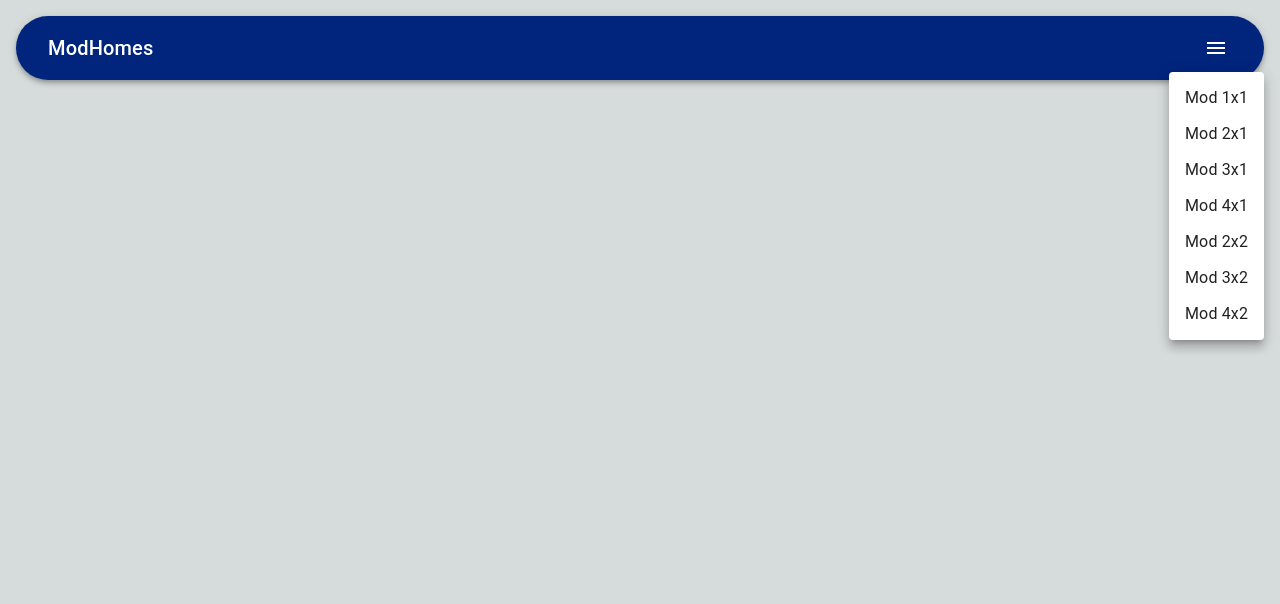
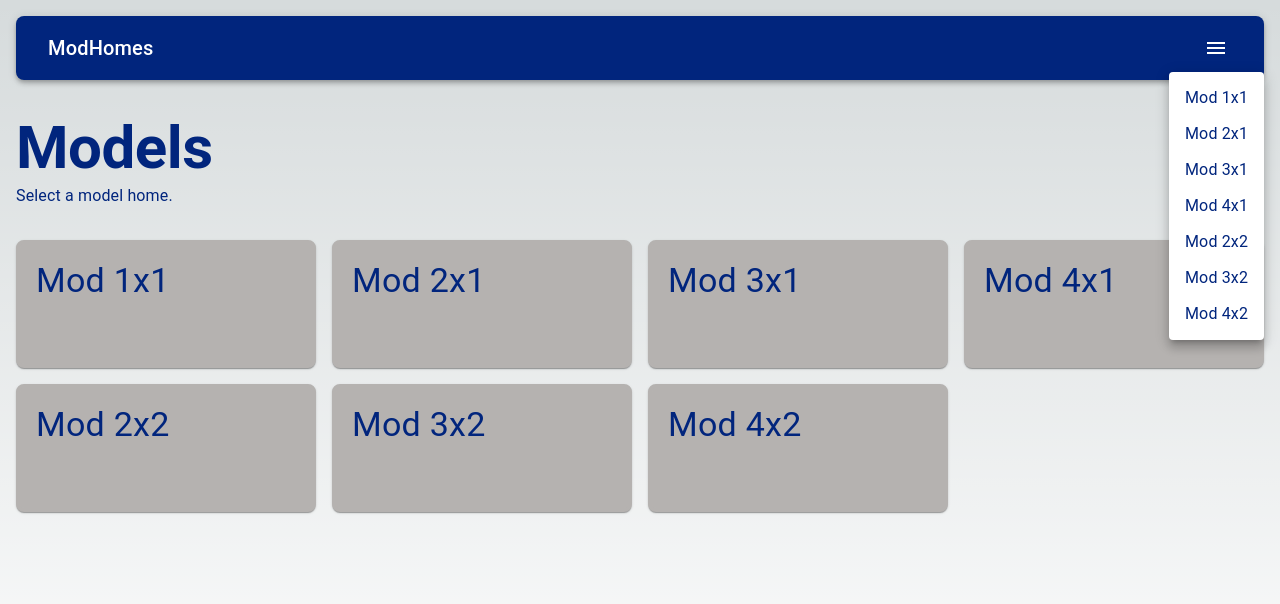
Before and after one commit to gavinmgrant/modhomes, a Next.js app: page / in a window 1280 px wide. Both pictures are taken after a click on the button "menu". Shown: the top 604 px of the page. Built offline with nearby package versions, Linux system fonts and the light colour scheme.

Commit message:
feat: add model cards to homepage

```diff
--- a/components/navbar.tsx
+++ b/components/navbar.tsx
@@ -8,6 +8,7 @@ import IconButton from "@mui/material/IconButton";
 import Menu from "@mui/material/Menu";
 import MenuItem from "@mui/material/MenuItem";
 import MenuIcon from "@mui/icons-material/Menu";
+import MODELS from "../lib/models";
 
 const NavBar = () => {
   const router = useRouter();
@@ -26,7 +27,6 @@ const NavBar = () => {
 
   return (
     <AppBar
-      position="absolute"
       sx={{
         width: "calc(100% - 2rem)",
         top: "1rem",
@@ -35,7 +35,7 @@ const NavBar = () => {
         flexDirection: "row",
         justifyContent: "space-between",
         alignItems: "center",
-        borderRadius: "10rem",
+        borderRadius: "0.5rem",
         backgroundColor: "#01257D",
         color: "#ffffff",
       }}
@@ -54,13 +54,15 @@ const NavBar = () => {
           <MenuIcon />
         </IconButton>
         <Menu anchorEl={anchorEl} open={open} onClose={handleMenuClose}>
-          <MenuItem onClick={() => handleItemClick("mod1x1")}>Mod 1x1</MenuItem>
-          <MenuItem onClick={() => handleItemClick("mod2x1")}>Mod 2x1</MenuItem>
-          <MenuItem onClick={() => handleItemClick("mod3x1")}>Mod 3x1</MenuItem>
-          <MenuItem onClick={() => handleItemClick("mod4x1")}>Mod 4x1</MenuItem>
-          <MenuItem onClick={() => handleItemClick("mod2x2")}>Mod 2x2</MenuItem>
-          <MenuItem onClick={() => handleItemClick("mod3x2")}>Mod 3x2</MenuItem>
-          <MenuItem onClick={() => handleItemClick("mod4x2")}>Mod 4x2</MenuItem>
+          {MODELS.map((model) => (
+            <MenuItem
+              key={model.slug}
+              onClick={() => handleItemClick(model.slug)}
+              sx={{ color: "#01257D" }}
+            >
+              {model.name}
+            </MenuItem>
+          ))}
         </Menu>
       </Toolbar>
     </AppBar>
--- /dev/null
+++ b/lib/models.js
@@ -0,0 +1,11 @@
+const MODELS = [
+  { slug: "mod1x1", name: "Mod 1x1" },
+  { slug: "mod2x1", name: "Mod 2x1" },
+  { slug: "mod3x1", name: "Mod 3x1" },
+  { slug: "mod4x1", name: "Mod 4x1" },
+  { slug: "mod2x2", name: "Mod 2x2" },
+  { slug: "mod3x2", name: "Mod 3x2" },
+  { slug: "mod4x2", name: "Mod 4x2" },
+];
+
+export default MODELS;
--- a/pages/index.tsx
+++ b/pages/index.tsx
@@ -1,7 +1,18 @@
 import Head from "next/head";
+import { useRouter } from "next/router";
 import NavBar from "../components/navbar";
+import Card from "@mui/material/Card";
+import CardActions from "@mui/material/CardActions";
+import CardContent from "@mui/material/CardContent";
+import Button from "@mui/material/Button";
+import Typography from "@mui/material/Typography";
+import Grid from "@mui/material/Grid";
+import { Box } from "@mui/material";
+import MODELS from "../lib/models";
 
 export default function Home() {
+  const router = useRouter();
+
   return (
     <>
       <Head>
@@ -10,7 +21,42 @@ export default function Home() {
         <meta name="viewport" content="width=device-width, initial-scale=1" />
         <link rel="icon" href="/favicon.ico" />
       </Head>
-      <NavBar />
+      <Box minHeight="100vh" padding="1rem" color="#01257D">
+        <NavBar />
+        <Typography
+          variant="h2"
+          fontWeight={700}
+          marginTop={{ xs: "5rem", sm: "6rem" }}
+        >
+          Models
+        </Typography>
+        <Typography marginBottom="2rem">Select a model home.</Typography>
+
+        <Grid container spacing={2} columns={12}>
+          {MODELS.map((model) => (
+            <Grid item key={model.slug} xs={12} sm={6} md={4} lg={3}>
+              <Card
+                sx={{
+                  backgroundColor: "#B5B2B0",
+                  color: "#01257D",
+                  borderRadius: "0.5rem",
+                  cursor: "pointer",
+                  height: "8rem",
+                  border: "0.25rem solid #B5B2B0",
+                  "&:hover": {
+                    border: "0.25rem solid #01257D",
+                  },
+                }}
+                onClick={() => router.push(`/homes/${model.slug}`)}
+              >
+                <CardContent>
+                  <Typography variant="h4">{model.name}</Typography>
+                </CardContent>
+              </Card>
+            </Grid>
+          ))}
+        </Grid>
+      </Box>
     </>
   );
 }
```
